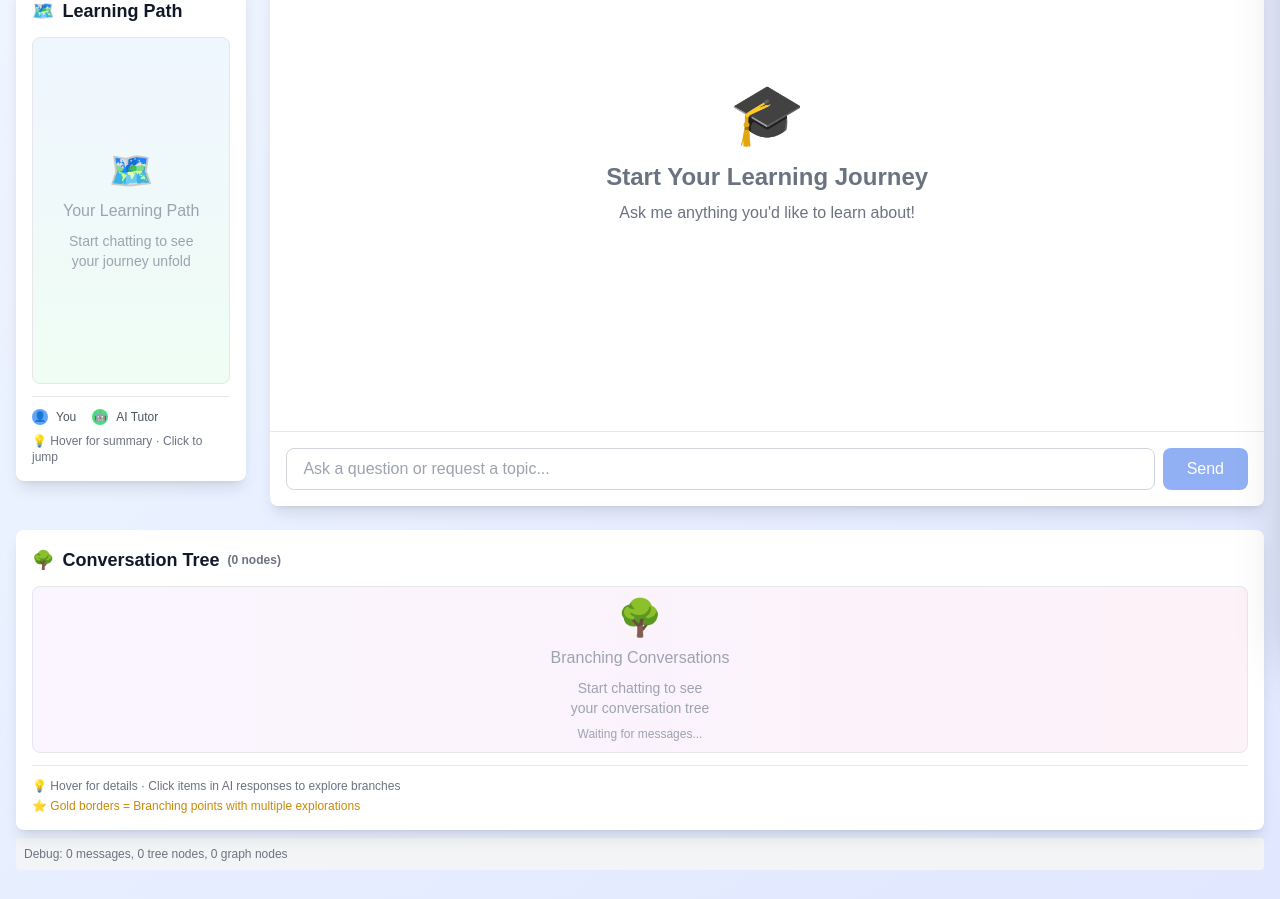
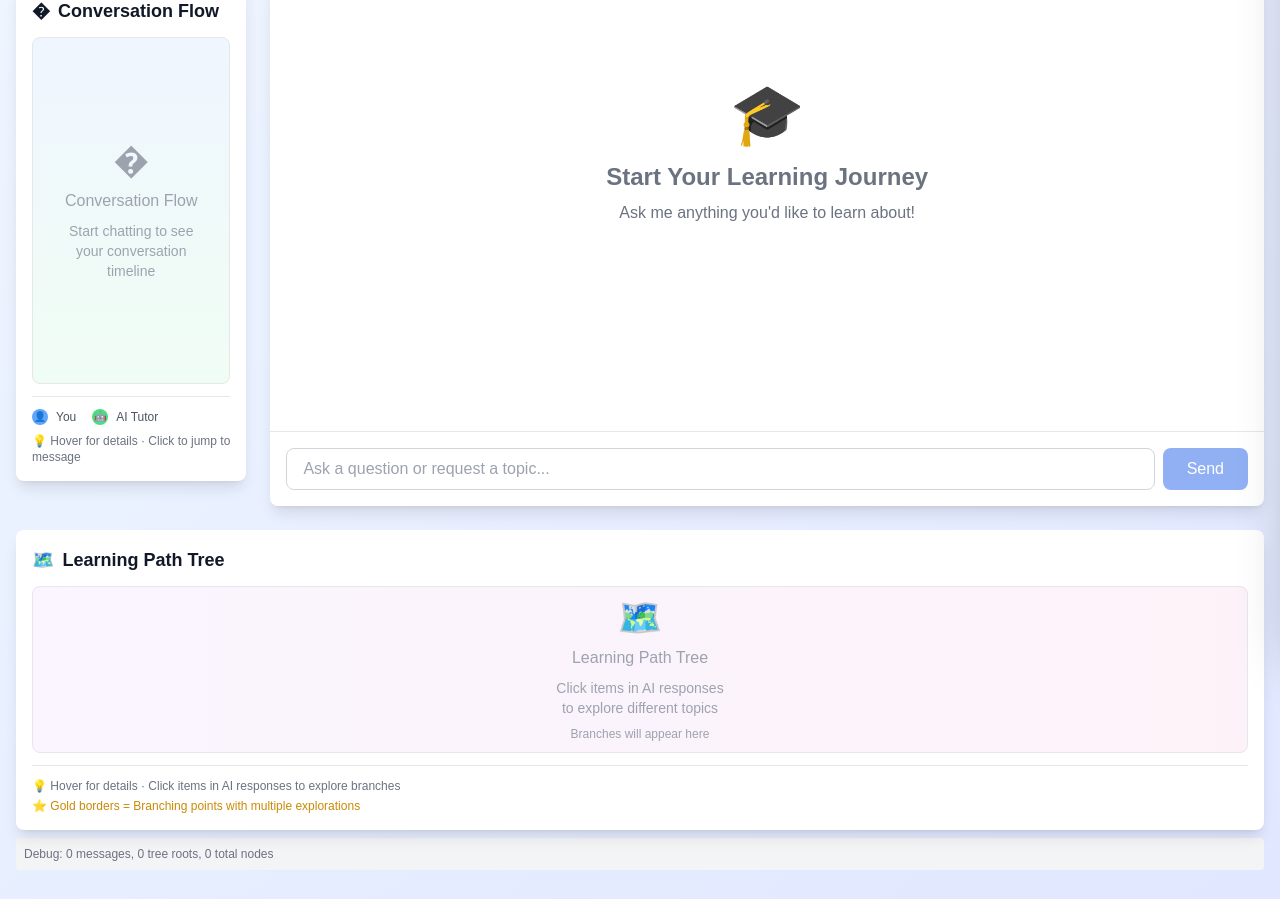
Before and after one commit to zhangsgithub04/ltree, a Next.js app: page / in a window 1280 px wide. Shown: the part 155-1054 px from the top of the page. Built offline with nearby package versions, Linux system fonts and the light colour scheme.

Commit message:
feat(): tree

```diff
--- a/src/components/Chat.tsx
+++ b/src/components/Chat.tsx
@@ -66,13 +66,6 @@ interface TreeBranch {
   branchFromNodeId?: string; // Track which node this branched from
 }
 
-interface ConversationGraph {
-  nodes: Map<string, TreeBranch>;
-  edges: Map<string, string[]>; // parentId -> childrenIds
-  rootId: string;
-  branches: Map<string, string[]>; // nodeId -> list of branch nodeIds
-}
-
 export default function Chat() {
   const { messages, input, handleInputChange, handleSubmit, isLoading, setInput, append } = useChat();
   const [learningProgress, setLearningProgress] = useState({
@@ -82,156 +75,96 @@ export default function Chat() {
   });
   const [isSidebarOpen, setIsSidebarOpen] = useState(false);
   const [activePanel, setActivePanel] = useState<'tree' | 'progress'>('progress');
-  const [conversationGraph, setConversationGraph] = useState<ConversationGraph>({
-    nodes: new Map(),
-    edges: new Map(),
-    rootId: 'root',
-    branches: new Map()
-  });
-  const [currentBranchPath, setCurrentBranchPath] = useState<string[]>([]);
   const [conversationTree, setConversationTree] = useState<TreeBranch[]>([]);
   const messagesEndRef = useRef<HTMLDivElement>(null);
-  const lastMessageCountRef = useRef(0);
   const pendingBranchRef = useRef<{ fromNodeId: string; clickedItem: string } | null>(null);
+  const treeNodesMapRef = useRef<Map<string, TreeBranch>>(new Map());
+  const processedMessageIdsRef = useRef<Set<string>>(new Set());
 
-  // Build conversation graph dynamically based on messages and interactions
+  // Build and maintain tree structure
   useEffect(() => {
     if (messages.length === 0) {
-      setConversationGraph({
-        nodes: new Map(),
-        edges: new Map(),
-        rootId: 'root',
-        branches: new Map()
-      });
       setConversationTree([]);
-      lastMessageCountRef.current = 0;
+      treeNodesMapRef.current.clear();
+      processedMessageIdsRef.current.clear();
+      pendingBranchRef.current = null;
       return;
     }
 
-    // Process ALL messages every time to ensure graph is complete
-    const newGraph: ConversationGraph = {
-      nodes: new Map(),
-      edges: new Map(),
-      rootId: 'root',
-      branches: new Map()
-    };
+    // Process only new messages
+    const newMessages = messages.filter(msg => !processedMessageIdsRef.current.has(msg.id));
 
-    // Process all messages
-    for (let i = 0; i < messages.length; i++) {
-      const message = messages[i];
-      const timestamp = Date.now() + i;
+    if (newMessages.length === 0) {
+      return; // No new messages to process
+    }
 
-      // Check if this is a branch point (user clicked on a list item)
-      const branchInfo = pendingBranchRef.current;
-      const isBranchStart = branchInfo && i === messages.length - 2; // Second to last message
+    console.log('Processing', newMessages.length, 'new messages');
+    console.log('Pending branch:', pendingBranchRef.current);
 
-      // Create node for this message
+    newMessages.forEach((message, index) => {
+      const globalIndex = messages.findIndex(m => m.id === message.id);
+
+      // Create node
       const node: TreeBranch = {
         id: message.id,
         content: message.content,
         role: message.role,
         children: [],
-        timestamp,
-        parentId: i > 0 ? messages[i - 1].id : undefined,
-        clickedItem: isBranchStart ? branchInfo?.clickedItem : undefined,
-        branchFromNodeId: isBranchStart ? branchInfo?.fromNodeId : undefined
+        timestamp: Date.now() + globalIndex,
+        clickedItem: undefined,
+        branchFromNodeId: undefined,
       };
 
-      newGraph.nodes.set(message.id, node);
+      // Determine parent
+      let parentNode: TreeBranch | undefined;
 
-      // Update edges - for branching, connect to the source node instead of just previous message
-      let actualParentId = node.parentId;
+      if (pendingBranchRef.current && index === 0) {
+        // This is a branch - connect to the node we branched from
+        const branchFromId = pendingBranchRef.current.fromNodeId;
+        parentNode = treeNodesMapRef.current.get(branchFromId);
 
-      if (node.branchFromNodeId) {
-        // This is a branch - connect to the node we branched from
-        actualParentId = node.branchFromNodeId;
+        if (parentNode) {
+          node.branchFromNodeId = branchFromId;
+          node.clickedItem = pendingBranchRef.current.clickedItem;
+          console.log('Creating branch from', branchFromId, 'for item:', node.clickedItem);
+        }
 
-        // Track this as a branch
-        const branches = newGraph.branches.get(node.branchFromNodeId) || [];
-        if (!branches.includes(message.id)) {
-          branches.push(message.id);
-          newGraph.branches.set(node.branchFromNodeId, branches);
-        }
+        pendingBranchRef.current = null; // Clear after use
+      } else if (globalIndex > 0) {
+        // Regular sequential message - connect to previous message
+        const prevMessage = messages[globalIndex - 1];
+        parentNode = treeNodesMapRef.current.get(prevMessage.id);
       }
 
-      if (actualParentId) {
-        const siblings = newGraph.edges.get(actualParentId) || [];
-        if (!siblings.includes(message.id)) {
-          siblings.push(message.id);
-          newGraph.edges.set(actualParentId, siblings);
+      // Add to tree structure
+      treeNodesMapRef.current.set(message.id, node);
+
+      if (parentNode) {
+        // Check if this child already exists to avoid duplicates
+        if (!parentNode.children.find(child => child.id === node.id)) {
+          parentNode.children.push(node);
+          console.log('Added child', node.id, 'to parent', parentNode.id);
         }
-      }
-    }
-
-    // Clear pending branch after processing
-    if (pendingBranchRef.current && messages.length >= lastMessageCountRef.current + 2) {
-      pendingBranchRef.current = null;
-    }
-
-    setConversationGraph(newGraph);
-  }, [messages]);
-
-  // Build tree structure from graph for visualization
-  useEffect(() => {
-    if (conversationGraph.nodes.size === 0) {
-      console.log('No graph nodes, skipping tree build');
-      setConversationTree([]);
-      return;
-    }
-
-    console.log('Building tree from graph with', conversationGraph.nodes.size, 'nodes');
-    console.log('Branches:', Array.from(conversationGraph.branches.entries()));
-
-    const buildTreeFromGraph = (): TreeBranch[] => {
-      const tree: TreeBranch[] = [];
-      const visited = new Set<string>();
-
-      const buildNode = (nodeId: string): TreeBranch | null => {
-        if (visited.has(nodeId)) return null;
-        visited.add(nodeId);
-
-        const node = conversationGraph.nodes.get(nodeId);
-        if (!node) {
-          console.log('Node not found:', nodeId);
-          return null;
-        }
-
-        // Get children - both regular sequence and branches
-        const regularChildren = conversationGraph.edges.get(nodeId) || [];
-        const branchChildren = conversationGraph.branches.get(nodeId) || [];
-
-        // Combine and deduplicate
-        const allChildIds = [...new Set([...regularChildren, ...branchChildren])];
-
-        const children = allChildIds
-          .map(childId => buildNode(childId))
-          .filter((child): child is TreeBranch => child !== null);
-
-        return {
-          ...node,
-          children
-        };
-      };
-
-      // Find root nodes (first user message in conversation)
-      const firstMessage = messages[0];
-      if (firstMessage) {
-        console.log('Building from first message:', firstMessage.id);
-        const rootNode = buildNode(firstMessage.id);
-        if (rootNode) {
-          console.log('Root node built with', rootNode.children.length, 'children');
-          tree.push(rootNode);
-        } else {
-          console.log('Failed to build root node');
-        }
+      } else {
+        // This is a root node
+        setConversationTree((prevTree) => {
+          if (prevTree.length === 0) {
+            console.log('Set root node:', node.id);
+            return [node];
+          }
+          return prevTree;
+        });
       }
 
-      console.log('Final tree:', tree);
-      return tree;
-    };
+      processedMessageIdsRef.current.add(message.id);
+    });
 
-    setConversationTree(buildTreeFromGraph());
-  }, [conversationGraph, messages]);
+    // Trigger re-render by updating state
+    setConversationTree((prevTree) => [...prevTree]);
+
+    console.log('Tree structure updated');
+    console.log('Nodes map size:', treeNodesMapRef.current.size);
+  }, [messages]);
 
   // Auto-scroll to bottom when new messages arrive
   useEffect(() => {
@@ -283,7 +216,7 @@ export default function Chat() {
       <div className="flex flex-col gap-6">
         {/* Top Section - Learning Path and Chat */}
         <div className="grid grid-cols-1 lg:grid-cols-5 gap-6">
-          {/* Learning Path Panel - Left Side */}
+          {/* Conversation Flow Panel - Left Side */}
           <div className="lg:col-span-1 order-2 lg:order-1">
             <div className="lg:sticky lg:top-4">
               <div className="h-[500px]">
@@ -390,7 +323,7 @@ export default function Chat() {
       </div>
       </div>
 
-      {/* Bottom Section - Conversation Tree spanning full width */}
+      {/* Bottom Section - Learning Path Tree spanning full width */}
       <div className="w-full">
         <div className="h-[300px]">
           <ConversationBranchTree tree={conversationTree} onNodeClick={handleNodeClick} />
@@ -398,7 +331,7 @@ export default function Chat() {
         {/* Debug info */}
         {process.env.NODE_ENV === 'development' && (
           <div className="text-xs text-gray-500 mt-2 p-2 bg-gray-100 dark:bg-gray-700 rounded">
-            Debug: {messages.length} messages, {conversationTree.length} tree nodes, {conversationGraph.nodes.size} graph nodes
+            Debug: {messages.length} messages, {conversationTree.length} tree roots, {treeNodesMapRef.current.size} total nodes
           </div>
         )}
       </div>
--- a/src/components/ConversationBranchTree.tsx
+++ b/src/components/ConversationBranchTree.tsx
@@ -293,19 +293,19 @@ export default function ConversationBranchTree({ tree: treeData, onNodeClick }:
   return (
     <div className="bg-white dark:bg-gray-800 rounded-lg shadow-lg p-4 h-full flex flex-col relative">
       <h3 className="text-lg font-semibold text-gray-900 dark:text-white mb-3 flex items-center gap-2">
-        <span>🌳</span>
-        <span>Conversation Tree</span>
-        <span className="text-xs text-gray-500">({treeData.length} nodes)</span>
+        <span>🗺️</span>
+        <span>Learning Path Tree</span>
+        {treeData.length > 0 && <span className="text-xs text-gray-500">({treeData.length} nodes)</span>}
       </h3>
 
       <div className="flex-1 overflow-auto border border-gray-200 dark:border-gray-700 rounded-lg bg-gradient-to-r from-purple-50 to-pink-50 dark:from-gray-900 dark:to-gray-800">
         {!tree ? (
           <div className="flex items-center justify-center h-full text-gray-400 dark:text-gray-500">
             <div className="text-center p-6">
-              <div className="text-4xl mb-2">🌳</div>
-              <p className="font-medium">Branching Conversations</p>
-              <p className="text-sm mt-2">Start chatting to see<br />your conversation tree</p>
-              <p className="text-xs mt-2 text-gray-400">Waiting for messages...</p>
+              <div className="text-4xl mb-2">🗺️</div>
+              <p className="font-medium">Learning Path Tree</p>
+              <p className="text-sm mt-2">Click items in AI responses<br />to explore different topics</p>
+              <p className="text-xs mt-2 text-gray-400">Branches will appear here</p>
             </div>
           </div>
         ) : (
@@ -319,13 +319,14 @@ export default function ConversationBranchTree({ tree: treeData, onNodeClick }:
         )}
       </div>
 
-      {/* Tooltip */}
-      {tooltip && (
+      {/* Tooltip - Portal to ensure it appears above everything */}
+      {tooltip && typeof window !== 'undefined' && (
         <div
-          className="fixed z-[9999] bg-gray-900/95 backdrop-blur-sm text-white text-sm rounded-lg p-4 shadow-2xl max-w-3xl pointer-events-none border-2 border-blue-500"
+          className="fixed bg-gray-900/95 backdrop-blur-sm text-white text-sm rounded-lg p-4 shadow-2xl max-w-md pointer-events-none border-2 border-blue-500"
           style={{
-            left: `${tooltip.x + 15}px`,
-            top: `${tooltip.y - 100}px`,
+            left: `${Math.min(tooltip.x + 20, window.innerWidth - 400)}px`,
+            top: `${Math.max(10, tooltip.y - 150)}px`,
+            zIndex: 2147483647, // Maximum z-index value
           }}
         >
           <div className="flex items-center gap-2 mb-2">
@@ -336,7 +337,7 @@ export default function ConversationBranchTree({ tree: treeData, onNodeClick }:
               {tooltip.content === 'Start' ? 'Conversation Start' : (tooltip.role === 'user' ? 'You' : 'AI Tutor')}
             </div>
           </div>
-          <div className="text-gray-100 whitespace-pre-wrap max-h-[400px] overflow-y-auto leading-relaxed p-2 bg-gray-800/50 rounded">
+          <div className="text-gray-100 whitespace-pre-wrap max-h-[300px] overflow-y-auto leading-relaxed p-2 bg-gray-800/50 rounded text-xs">
             {tooltip.fullContent}
           </div>
           {tooltip.clickedItem && (
--- a/src/components/ConversationTree.tsx
+++ b/src/components/ConversationTree.tsx
@@ -224,17 +224,17 @@ export default function ConversationTree({ messages, onNodeClick }: Conversation
   return (
     <div className="bg-white dark:bg-gray-800 rounded-lg shadow-lg p-4 h-full flex flex-col relative">
       <h3 className="text-lg font-semibold text-gray-900 dark:text-white mb-3 flex items-center gap-2">
-        <span>🗺️</span>
-        <span>Learning Path</span>
+        <span>�</span>
+        <span>Conversation Flow</span>
       </h3>
 
       <div className="flex-1 overflow-auto border border-gray-200 dark:border-gray-700 rounded-lg bg-gradient-to-b from-blue-50 to-green-50 dark:from-gray-900 dark:to-gray-800">
         {messages.length === 0 ? (
           <div className="flex items-center justify-center h-full text-gray-400 dark:text-gray-500">
             <div className="text-center p-6">
-              <div className="text-4xl mb-2">🗺️</div>
-              <p className="font-medium">Your Learning Path</p>
-              <p className="text-sm mt-2">Start chatting to see<br />your journey unfold</p>
+              <div className="text-4xl mb-2">�</div>
+              <p className="font-medium">Conversation Flow</p>
+              <p className="text-sm mt-2">Start chatting to see<br />your conversation timeline</p>
             </div>
           </div>
         ) : (
@@ -248,13 +248,14 @@ export default function ConversationTree({ messages, onNodeClick }: Conversation
         )}
       </div>
 
-      {/* Tooltip */}
-      {tooltip && (
+      {/* Tooltip - Portal to ensure it appears above everything */}
+      {tooltip && typeof window !== 'undefined' && (
         <div
-          className="fixed z-[9999] bg-gray-900/95 backdrop-blur-sm text-white text-sm rounded-lg p-4 shadow-2xl max-w-3xl pointer-events-none border-2 border-green-500"
+          className="fixed bg-gray-900/95 backdrop-blur-sm text-white text-sm rounded-lg p-4 shadow-2xl max-w-md pointer-events-none border-2 border-green-500"
           style={{
-            left: `${tooltip.x - 320}px`,
-            top: `${tooltip.y + 10}px`,
+            left: `${Math.min(tooltip.x + 20, window.innerWidth - 400)}px`,
+            top: `${Math.max(10, tooltip.y - 150)}px`,
+            zIndex: 2147483647, // Maximum z-index value
           }}
         >
           <div className="flex items-center gap-2 mb-2">
@@ -265,7 +266,7 @@ export default function ConversationTree({ messages, onNodeClick }: Conversation
               {tooltip.role === 'user' ? 'You' : 'AI Tutor'}
             </div>
           </div>
-          <div className="text-gray-100 whitespace-pre-wrap max-h-[400px] overflow-y-auto leading-relaxed p-2 bg-gray-800/50 rounded">
+          <div className="text-gray-100 whitespace-pre-wrap max-h-[300px] overflow-y-auto leading-relaxed p-2 bg-gray-800/50 rounded text-xs">
             {tooltip.fullContent}
           </div>
         </div>
@@ -283,7 +284,7 @@ export default function ConversationTree({ messages, onNodeClick }: Conversation
           </div>
         </div>
         <p className="text-xs text-gray-500 dark:text-gray-500 mt-2">
-          💡 Hover for summary · Click to jump
+          💡 Hover for details · Click to jump to message
         </p>
       </div>
     </div>
```
